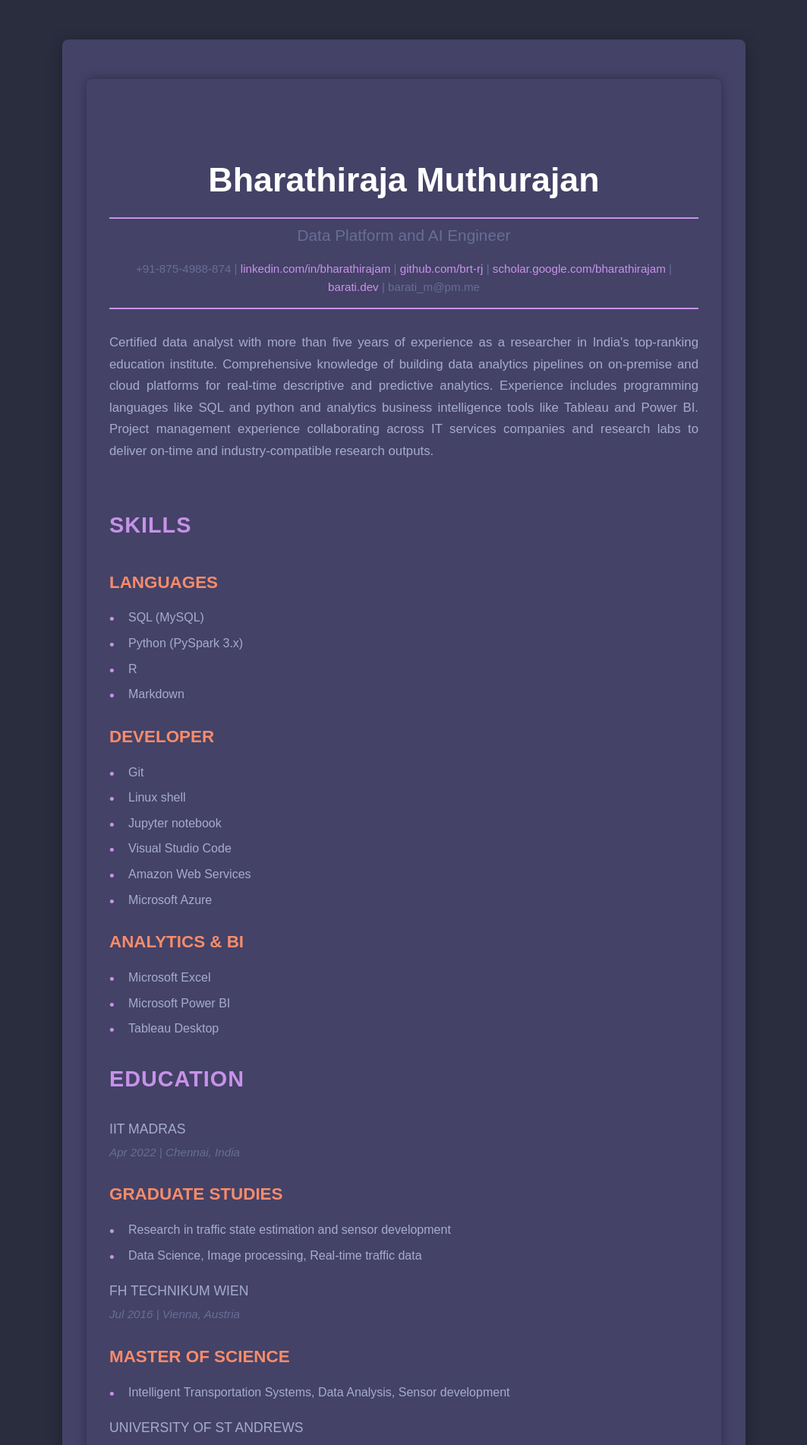
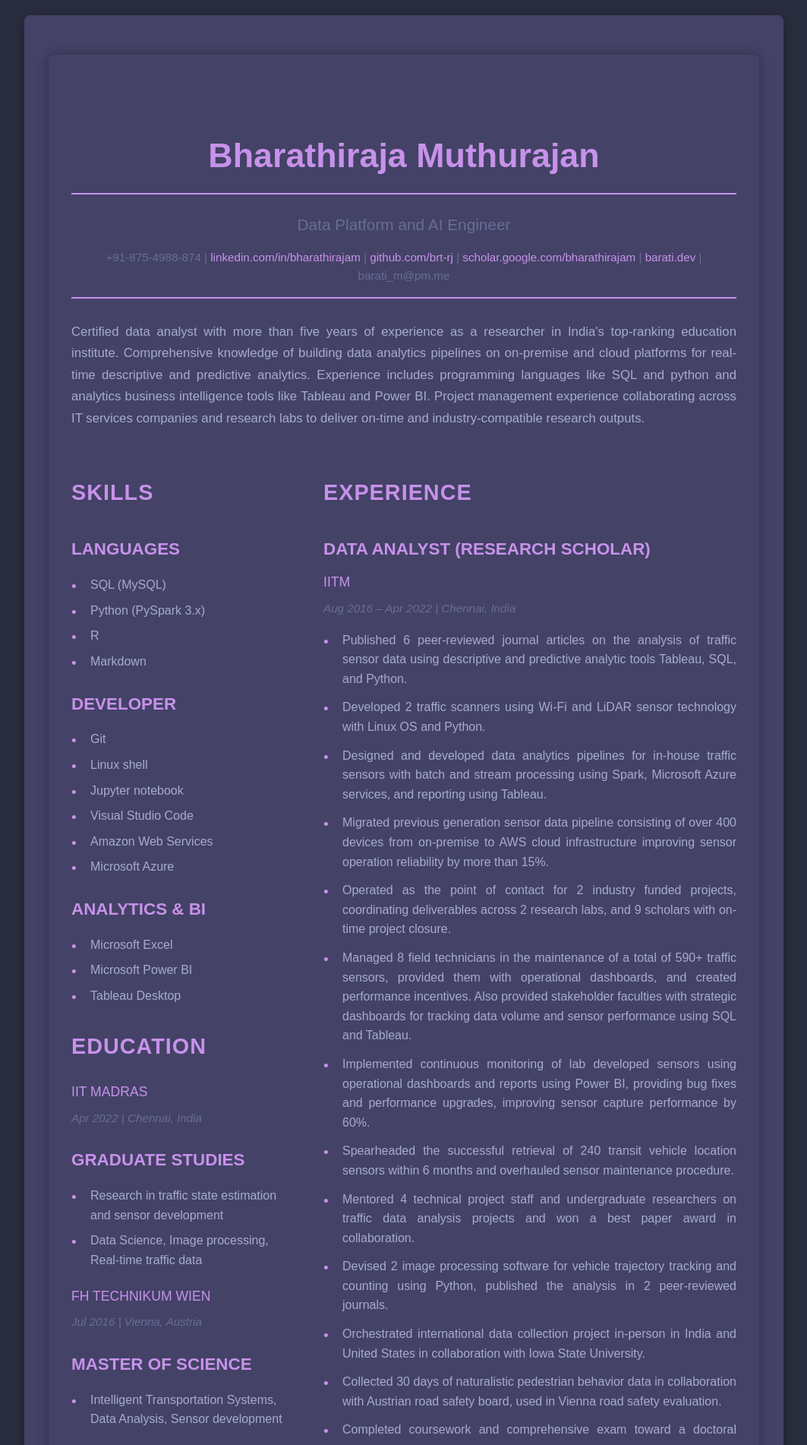
Before and after one commit to brt-rj/barati-dev.github.io, a Jekyll site: the page built from pdf-resume.html, in a window 1280 px wide. Shown: the top 1902 px of the page at 76% size, without its empty margins (108-1171 px from the left). Built offline with Jekyll 4.4.1, drawn with Linux system fonts in a browser that asks for light colours.

Commit message:
Link cleanup

```diff
--- a/_config.yml
+++ b/_config.yml
@@ -1,19 +1,22 @@
 # Jekyll configuration
 
 # Site settings
+title: "Barati - Data Platform and AI Engineer"
+description: "Personal portfolio and resume site"
 baseurl: ""
-url: ""
+url: "https://barati.dev"
 
 # Collections
 collections:
   projects:
     output: true
-    permalink: /projects/:path/
+    permalink: /projects/:title/
 
 # Include the content directory for processing
 include:
   - content
   - assets
+  - _projects
 
 # Other default settings
 markdown: kramdown
--- a/assets/css/style.scss
+++ b/assets/css/style.scss
@@ -632,11 +632,54 @@ ul li::before {
   }
 }
 
+/* Resume Specific Styles */
+.resume-header {
+  text-align: right;
+  margin-bottom: 2em;
+}
+
+.resume-download {
+  display: inline-block;
+  padding: 0.5em 1em;
+  background-color: $primary-accent;
+  color: $surface-color;
+  border-radius: 4px;
+  text-decoration: none;
+  transition: background-color 0.3s ease;
+
+  &:hover {
+    background-color: $primary-accent-light;
+    text-decoration: none;
+    border-bottom: none;
+  }
+}
+
 .resume-container {
+  font-family: 'Raleway', sans-serif;
+  max-width: 1000px;
+  margin: 0 auto;
   padding: 2em;
   background: $surface-color;
   border-radius: 8px;
   box-shadow: 0 4px 20px $shadow-color;
-  margin: 2em auto;
-  max-width: 900px;
+
+  .main-content {
+    display: grid;
+    grid-template-columns: 1fr 2fr;
+    gap: 2em;
+
+    @media (max-width: 768px) {
+      grid-template-columns: 1fr;
+    }
+  }
+
+  h1, h2, h3, h4 {
+    color: $primary-accent;
+    margin-bottom: 0.5em;
+  }
+
+  ul {
+    list-style: none;
+    padding-left: 0;
+  }
 }
```
Also changed, not shown: resume.md (+9 -3 lines).
